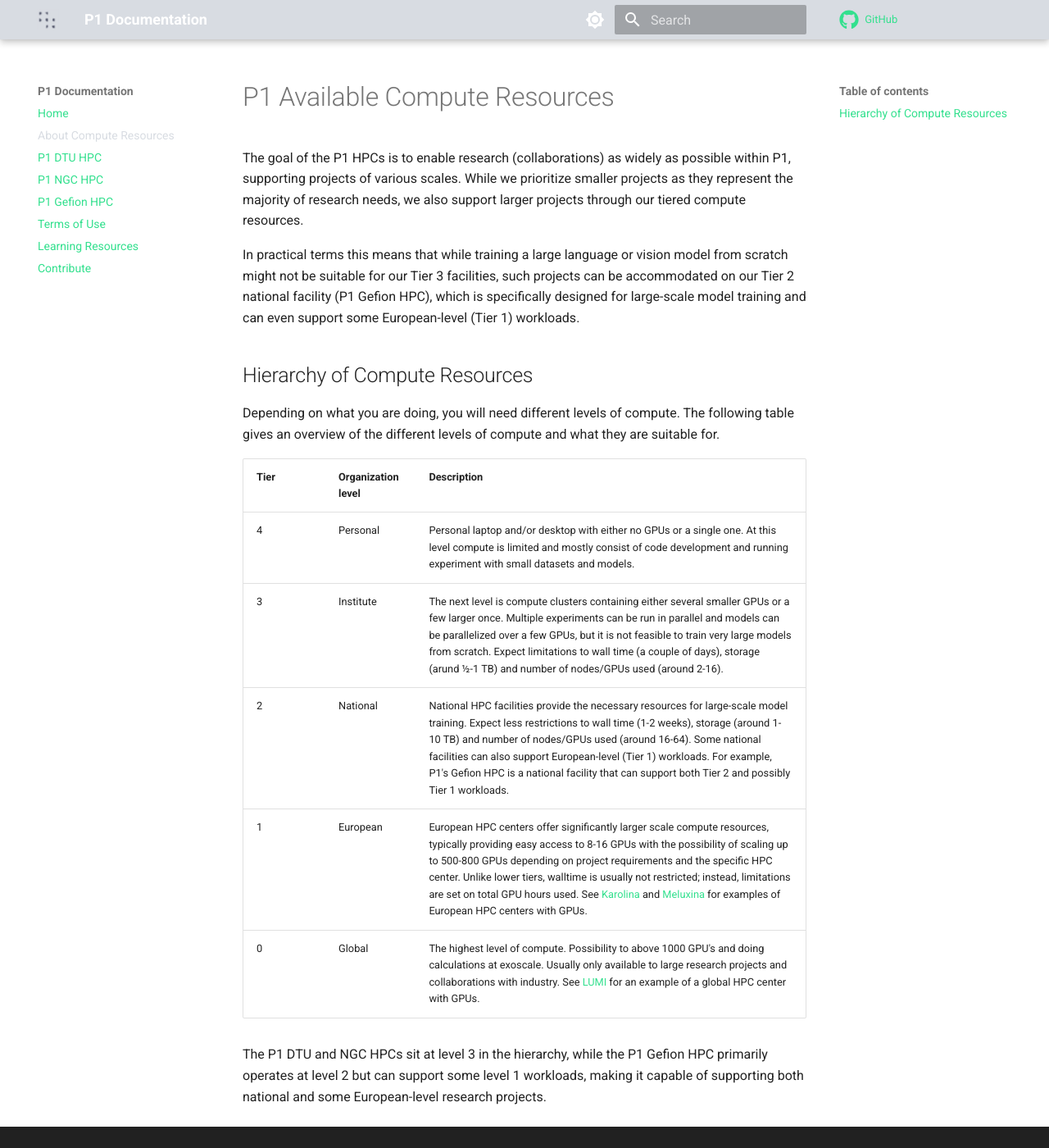
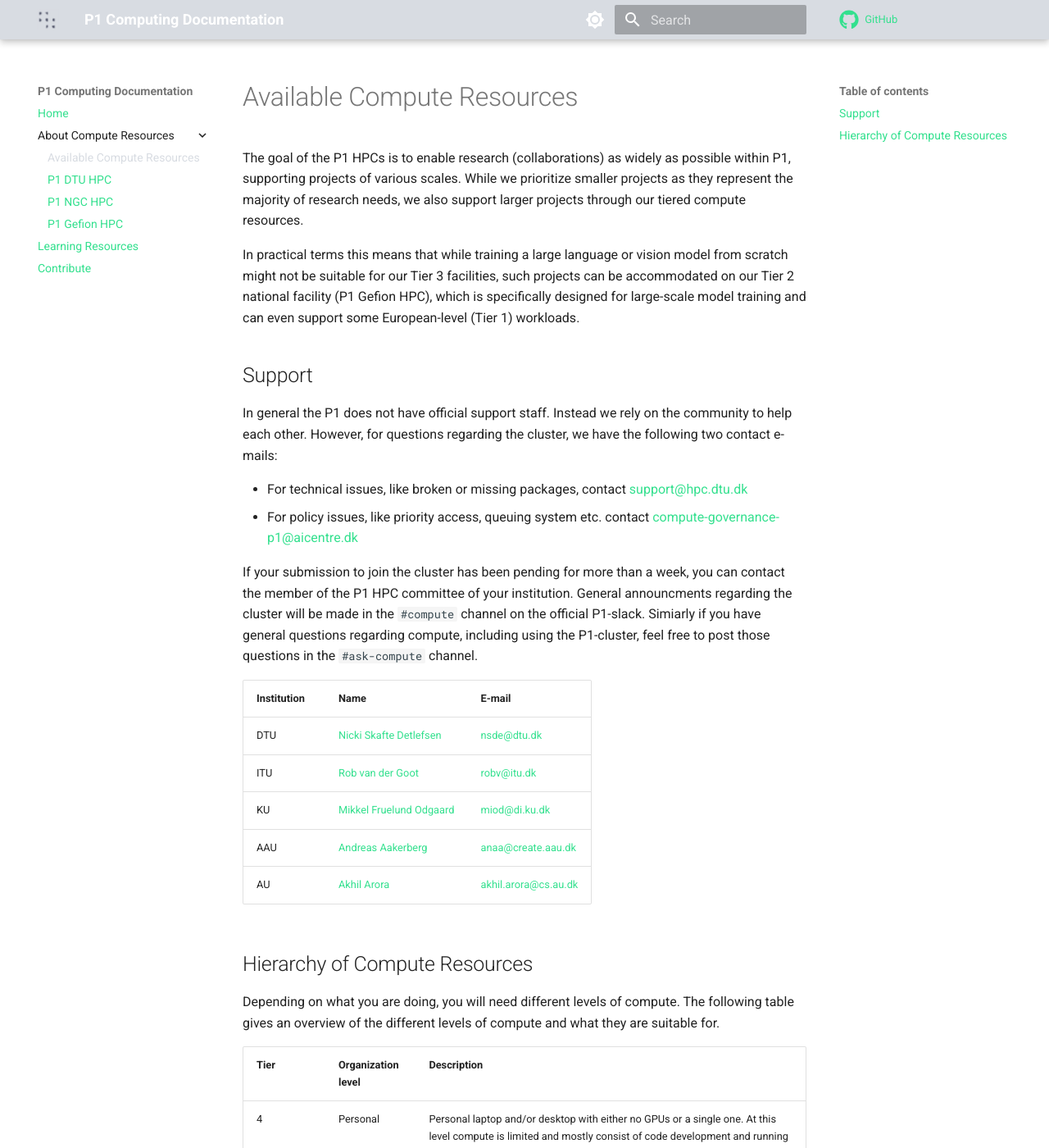
Before and after one commit to Pioneer-Centre-for-AI/p1-compute-documentation, an MkDocs documentation site: the page built from docs/about.md, in a window 1280 px wide and 1400 px high. Shown: the whole window at 82% size. Built offline with MkDocs 1.6.1 and Material for MkDocs 9.7.7, drawn with Linux system fonts in a browser that asks for light colours; comment, search, counter and statistics services are not loaded.

```diff
--- a/docs/about.md
+++ b/docs/about.md
@@ -1,8 +1,28 @@
-# P1 Available Compute Resources
+# Available Compute Resources
 
 The goal of the P1 HPCs is to enable research (collaborations) as widely as possible within P1, supporting projects of various scales. While we prioritize smaller projects as they represent the majority of research needs, we also support larger projects through our tiered compute resources.
 
 In practical terms this means that while training a large language or vision model from scratch might not be suitable for our Tier 3 facilities, such projects can be accommodated on our Tier 2 national facility (P1 Gefion HPC), which is specifically designed for large-scale model training and can even support some European-level (Tier 1) workloads.
+
+## Support
+
+In general the P1 does not have official support staff. Instead we rely on the community to help each other. However, for questions regarding the cluster, we have the following two contact e-mails:
+
+* For technical issues, like broken or missing packages, contact <support@hpc.dtu.dk>
+* For policy issues, like priority access, queuing system etc. contact <compute-governance-p1@aicentre.dk>
+
+If your submission to join the cluster has been pending for more than a week, you can contact the member of the P1 HPC
+committee of your institution. General announcments regarding the cluster will be made in the `#compute` channel on the
+official P1-slack. Simiarly if you have general questions regarding compute, including using the P1-cluster, feel free
+to post those questions in the `#ask-compute` channel.
+
+Institution | Name                                                                              | E-mail
+----------- | --------------------------------------------------------------------------------- | ---
+DTU         | [Nicki Skafte Detlefsen](https://orbit.dtu.dk/en/persons/nicki-skafte-detlefsen)  | <nsde@dtu.dk>
+ITU         | [Rob van der Goot](https://pure.itu.dk/en/persons/rob-van-der-goot)               | <robv@itu.dk>
+KU          | [Mikkel Fruelund Odgaard](https://di.ku.dk/ansatte/?pure=da/persons/770606)       | <miod@di.ku.dk>
+AAU         | [Andreas Aakerberg](https://vbn.aau.dk/da/persons/132677)                         | <anaa@create.aau.dk>
+AU          | [Akhil Arora](https://www.au.dk/en/akhil.arora@cs.au.dk)                          | <akhil.arora@cs.au.dk>
 
 ## Hierarchy of Compute Resources
 
--- a/mkdocs.yaml
+++ b/mkdocs.yaml
@@ -1,4 +1,4 @@
-site_name: P1 Documentation
+site_name: P1 Computing Documentation
 docs_dir: docs
 site_dir: site
 repo_url: https://github.com/Pioneer-Centre-for-AI/private-documentation
@@ -26,6 +26,7 @@
         name: Switch to light mode
   features:
     - navigation.instant
+    - navigation.expand
     - navigation.indexes
     - content.code.copy
     - content.code.annotate
@@ -74,10 +75,10 @@
 
 nav:
   - Home: index.md
-  - About Compute Resources: about.md
-  - P1 DTU HPC: 01_p1_dtu_hpc.md
-  - P1 NGC HPC: 02_p1_ngc_hpc.md
-  - P1 Gefion HPC: 03_p1_gefion_hpc.md
-  - Terms of Use: 04_terms_of_use.md
-  - Learning Resources: 05_learning_resources.md
-  - Contribute: 06_contribute.md
+  - About Compute Resources:
+      - about.md
+      - P1 DTU HPC: 01_p1_dtu_hpc.md
+      - P1 NGC HPC: 02_p1_ngc_hpc.md
+      - P1 Gefion HPC: 03_p1_gefion_hpc.md
+  - Learning Resources: 04_learning_resources.md
+  - Contribute: 05_contribute.md
```
Also changed, not shown: README.md (+3 -3 lines), docs/01_p1_dtu_hpc.md (+28 -1 lines), docs/02_p1_ngc_hpc.md (+9 -2 lines), docs/03_p1_gefion_hpc.md (+4 -0 lines), docs/04_terms_of_use.md (deleted, +0 -28 lines), docs/index.md (+5 -3 lines), docs/04_learning_resources.md (renamed from docs/05_learning_resources.md), docs/05_contribute.md (renamed from docs/06_contribute.md).
